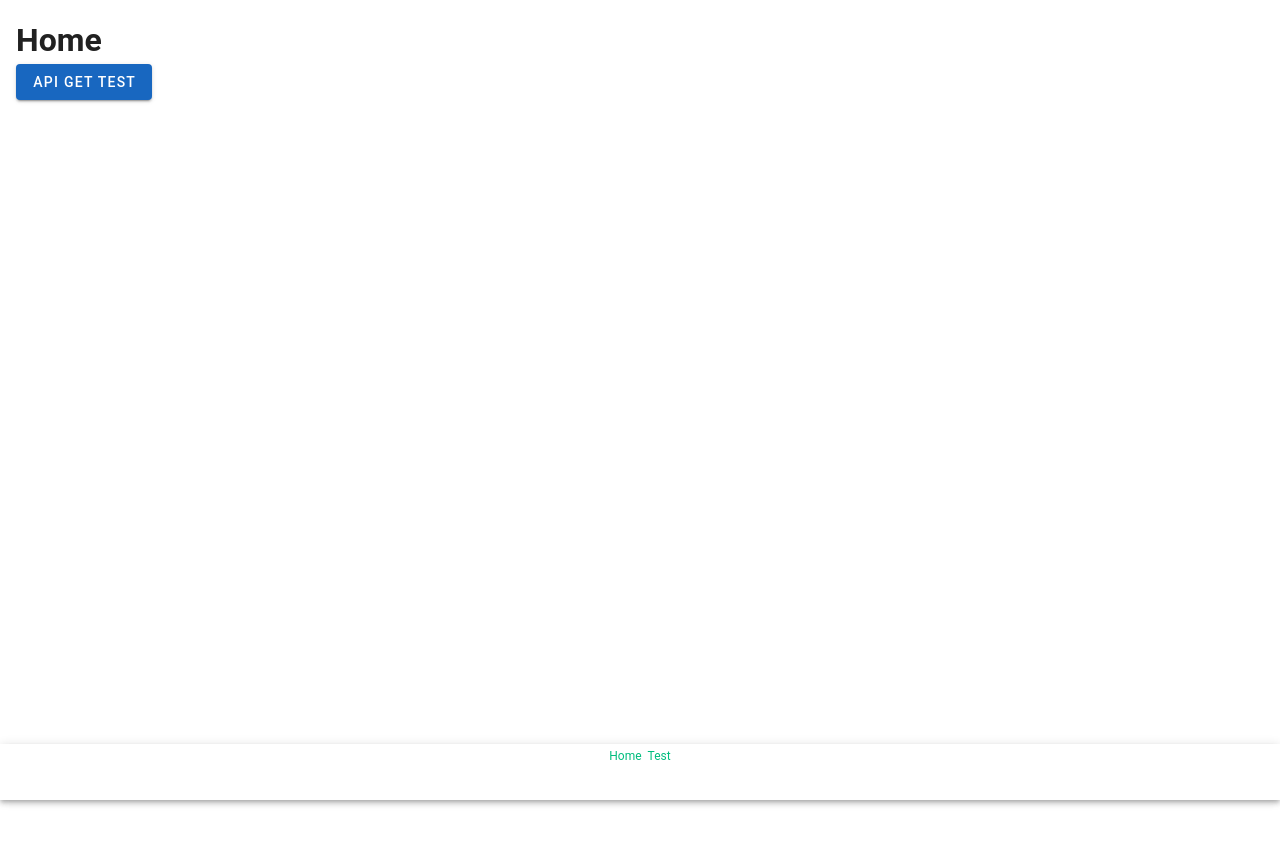
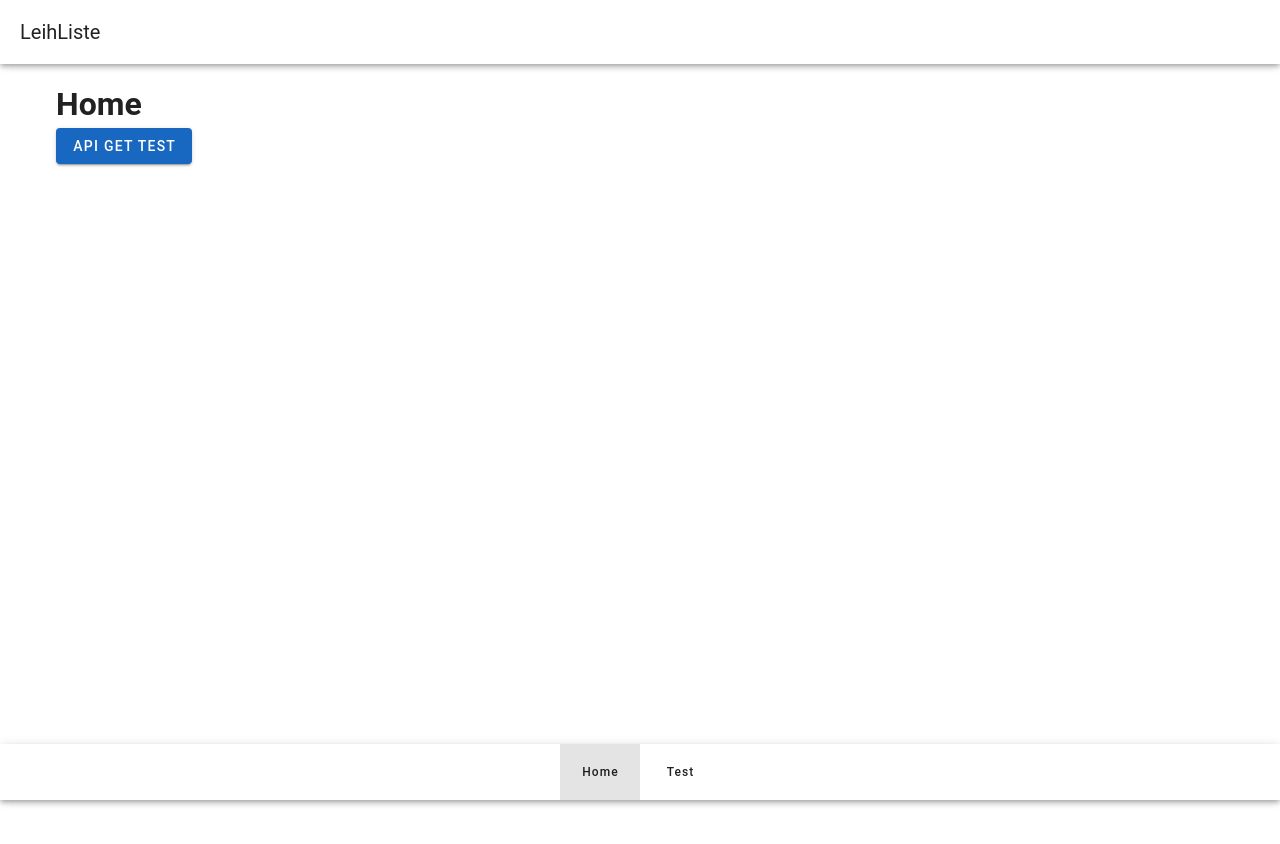
Before and after one commit to GWMDS/LeihListe, a Vue app in the folder src/frontend/: page / in a window 1280 px wide. Shown: the top 844 px of the page. After the commit the page ends 800 px from the top, so only its background shows below. Built offline with nearby package versions, Linux system fonts and the light colour scheme; the HTML template or start-up script is replaced by a standard one.

Commit message:
fix(walking-skeleton): remove unneeded CSS/wrong layout, make app look nicer

```diff
--- a/src/frontend/src/App.vue
+++ b/src/frontend/src/App.vue
@@ -1,20 +1,21 @@
 <template>
   <v-app>
-    <v-main>
-      <v-bottom-navigation>
-        <router-link to="/">Home</router-link>
-        <router-link to="/test">Test</router-link>
-      </v-bottom-navigation>
-      <router-view />
+    <v-app-bar title="LeihListe" />
+    <v-main class="app-main">
+      <v-container>
+        <router-view />
+      </v-container>
     </v-main>
+
+    <v-bottom-navigation app>
+      <v-btn to="/">Home</v-btn>
+      <v-btn to="/test">Test</v-btn>
+    </v-bottom-navigation>
   </v-app>
-
 </template>
 
 <script setup lang="ts">
 
 </script>
 
-<style scoped>
-
-</style>
+<style></style>
--- a/src/frontend/src/assets/main.css
+++ b/src/frontend/src/assets/main.css
@@ -1,19 +1,5 @@
-#app {
-  margin: 0 auto;
-  padding: 1rem;
-  font-weight: normal;
+html, body, #app {
+  margin: 0;
+  padding: 0;
+  height: 100%;
 }
-
-a,
-.green {
-  text-decoration: none;
-  color: hsla(160, 100%, 37%, 1);
-  transition: 0.4s;
-  padding: 3px;
-}
-
-@media (hover: hover) {
-  a:hover {
-    background-color: hsla(160, 100%, 37%, 0.2);
-  }
-}
--- a/src/frontend/src/views/Home.vue
+++ b/src/frontend/src/views/Home.vue
@@ -1,12 +1,8 @@
 <template>
-  <v-app>
-    <v-main>
-      <h1>Home</h1>
-      <v-btn color="primary" @click="Test">
-        API GET Test
-      </v-btn>
-    </v-main>
-  </v-app>
+  <h1>Home</h1>
+  <v-btn color="primary" @click="Test">
+    API GET Test
+  </v-btn>
 </template>
 
 <script setup lang="ts">
--- a/src/frontend/src/views/Test.vue
+++ b/src/frontend/src/views/Test.vue
@@ -1,6 +1,4 @@
 <template>
-  <v-app>
-    <v-main>
   <h1>Test</h1>
   <h3>Dialog</h3>
   <v-btn color="primary" @click="openDialog()">
@@ -39,9 +37,6 @@
       -> {{ item }}
     </v-list-item>
   </v-list>
-
-    </v-main>
-  </v-app>
 </template>
 
 <script setup lang="ts">
```
Lines whose indentation alone changed are shown as unchanged.
